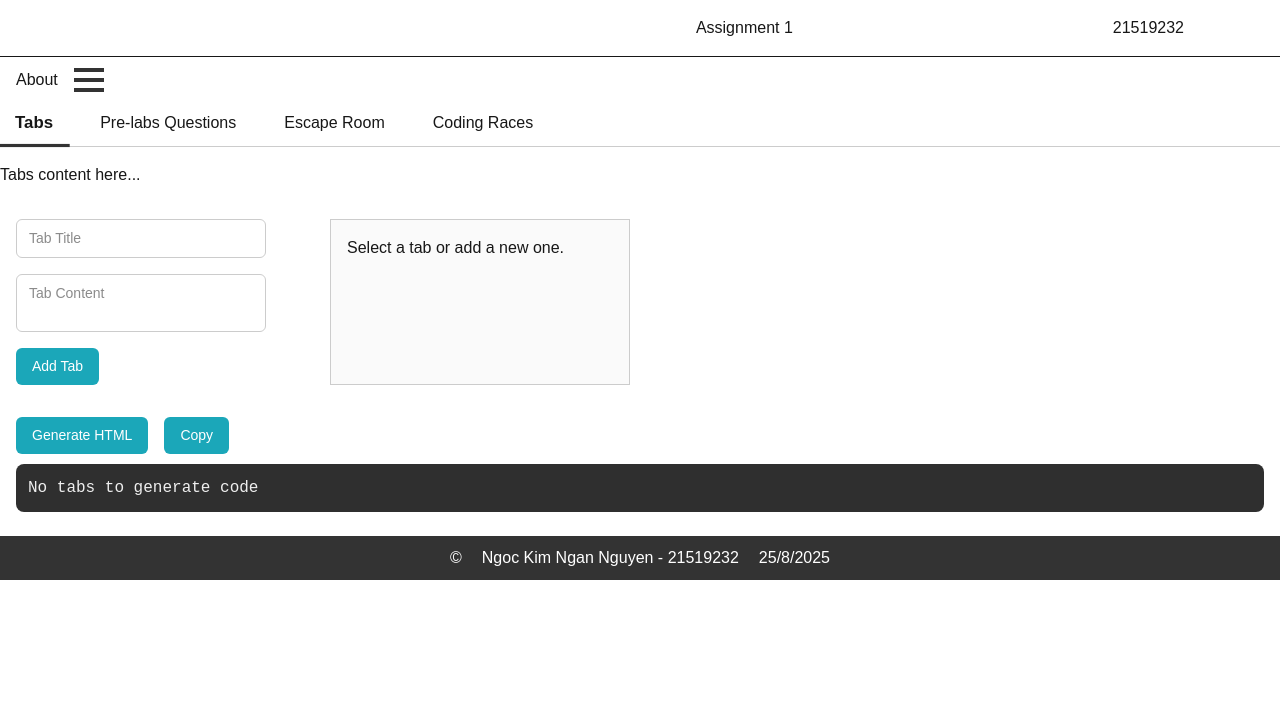
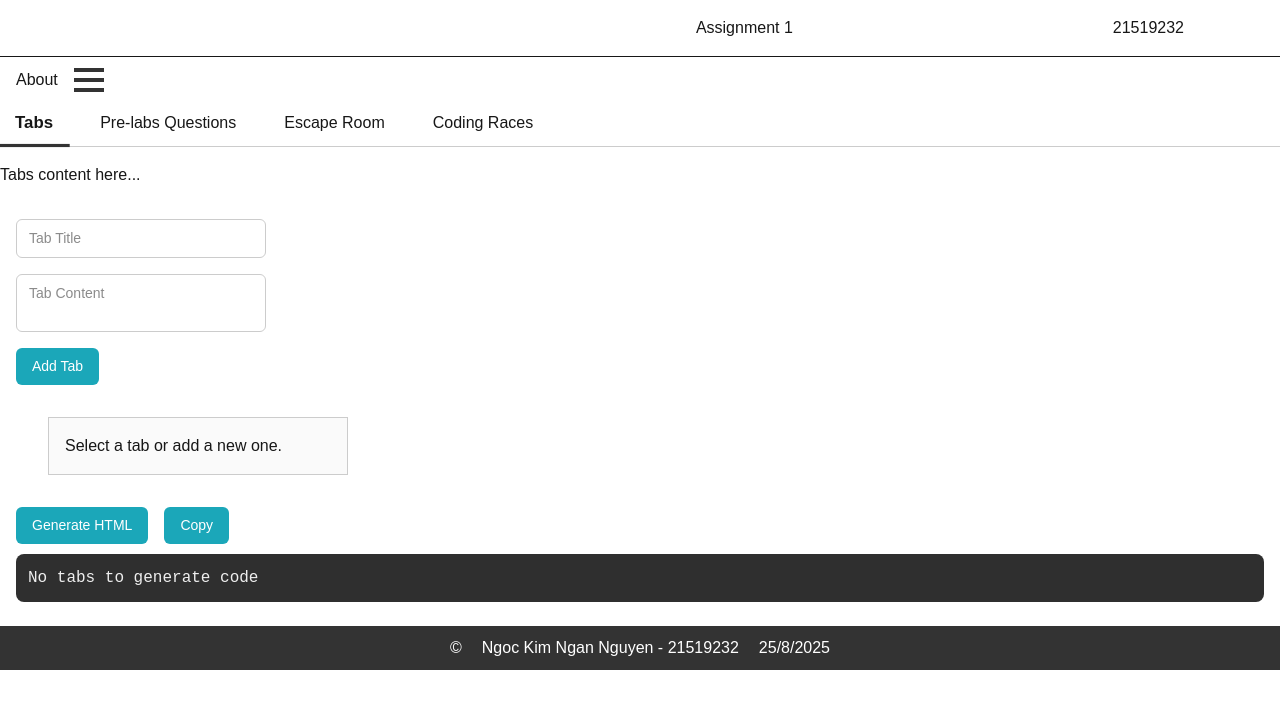
Before and after one commit to nganLikeable/LMS-Moodle-Featuring-Escape-room, a Next.js app: page / in a window 1280 px wide. Shown: the top 708 px of the page. Built offline with nearby package versions, Linux system fonts and the light colour scheme.

Commit message:
separate features into 3: tabForm (renamed from generatedTab), tab content display, output

```diff
--- a/app/Components/GeneratedTabs.tsx
+++ /dev/null
@@ -1,96 +0,0 @@
-"use client";
-import { useEffect, useRef, useState } from "react";
-import styles from "./GeneratedTabs.module.css";
-import TabContentDisplay from "./TabContentDisplay";
-import { Tab } from "./types";
-export default function GeneratedTabs() {
-  const [tabs, setTabs] = useState<Tab[]>([]);
-  const [activeTab, setActiveTab] = useState<number | null>(null);
-  const [title, setTitle] = useState("");
-  const [content, setContent] = useState("");
-
-  // measure and set height of text area dynamically
-  const textareaRef = useRef<HTMLTextAreaElement>(null); // object
-
-  // auto resize effect, runs whenever content changes
-  useEffect(() => {
-    // safety check if
-    if (textareaRef.current) {
-      textareaRef.current.style.height = "auto"; // reset
-      textareaRef.current.style.height = `${textareaRef.current.scrollHeight}px`;
-    }
-  }, [content]);
-
-  // load saved tabs on mount
-  useEffect(() => {
-    const saved = localStorage.getItem("tabs");
-    if (saved) {
-      setTabs(JSON.parse(saved));
-    }
-  }, []);
-
-  useEffect(() => {
-    localStorage.setItem("tabs", JSON.stringify(tabs));
-  }, [tabs]);
-
-  const addTab = () => {
-    if (!title.trim()) return; // prevent adding tabs with empty title
-
-    if (tabs.length >= 15) {
-      alert("You can only create 15 tabs!!");
-      return;
-    }
-    const newTab: Tab = {
-      id: Date.now(), // unique id
-      title,
-      content,
-    };
-    setTabs([...tabs, newTab]);
-    setActiveTab(newTab.id);
-    setTitle(""); // clear input for next entry
-    setContent("");
-  };
-
-  const removeTab = (id: number) => {
-    const updatedTabs = tabs.filter((tab) => tab.id !== id);
-    setTabs(updatedTabs);
-
-    // check if deleted tab is currently active => make the first tab active or nothing is shown if no tabs left
-    if (activeTab === id) {
-      setActiveTab(updatedTabs.length > 0 ? updatedTabs[0].id : null);
-    }
-  };
-
-  return (
-    <div className={styles.container}>
-      {/* Form inputs */}
-      <div className={styles.inputFields}>
-        <input
-          type="text"
-          className={styles.tabTitle}
-          placeholder="Tab Title"
-          value={title}
-          onChange={(e) => setTitle(e.target.value)}
-        />
-
-        <textarea
-          ref={textareaRef}
-          className={styles.tabContent}
-          placeholder="Tab Content"
-          value={content}
-          onChange={(e) => setContent(e.target.value)}
-        />
-        <button className={styles.addTabButton} onClick={addTab}>
-          Add Tab
-        </button>
-      </div>
-
-      <TabContentDisplay
-        tabs={tabs}
-        activeTab={activeTab}
-        setActiveTab={setActiveTab}
-        removeTab={removeTab}
-      />
-    </div>
-  );
-}
--- /dev/null
+++ b/app/Components/TabContainer.tsx
@@ -0,0 +1,59 @@
+"use client";
+import { useEffect, useState } from "react";
+
+import TabContentDisplay from "./TabContentDisplay";
+import GeneratedTabs from "./TabForm";
+import { Tab } from "./types";
+
+export default function TabContainer() {
+  const [tabs, setTabs] = useState<Tab[]>([]);
+  const [activeTab, setActiveTab] = useState<number | null>(null);
+  const addTab = (title: string, content: string) => {
+    if (!title.trim()) return; // prevent adding tabs with empty title
+
+    if (tabs.length >= 15) {
+      alert("You can only create 15 tabs!!");
+      return;
+    }
+    const newTab: Tab = {
+      id: Date.now(), // unique id
+      title,
+      content,
+    };
+    setTabs([...tabs, newTab]);
+    setActiveTab(newTab.id);
+  };
+
+  // load saved tabs on mount
+  useEffect(() => {
+    const saved = localStorage.getItem("tabs");
+    if (saved) {
+      setTabs(JSON.parse(saved));
+    }
+  }, []);
+
+  useEffect(() => {
+    localStorage.setItem("tabs", JSON.stringify(tabs));
+  }, [tabs]);
+
+  const removeTab = (id: number) => {
+    const updatedTabs = tabs.filter((tab) => tab.id !== id);
+    setTabs(updatedTabs);
+
+    // check if deleted tab is currently active => make the first tab active or nothing is shown if no tabs left
+    if (activeTab === id) {
+      setActiveTab(updatedTabs.length > 0 ? updatedTabs[0].id : null);
+    }
+  };
+  return (
+    <div>
+      <GeneratedTabs addTab={addTab} />
+      <TabContentDisplay
+        tabs={tabs}
+        activeTab={activeTab}
+        setActiveTab={setActiveTab}
+        removeTab={removeTab}
+      />
+    </div>
+  );
+}
--- a/app/Components/TabContentDisplay.module.css
+++ b/app/Components/TabContentDisplay.module.css
@@ -1,6 +1,7 @@
 .container {
   display: flex;
   gap: 2rem;
+  padding: 1rem;
 }
 .content {
   flex: 0 0 300px;
--- /dev/null
+++ b/app/Components/TabForm.tsx
@@ -0,0 +1,54 @@
+"use client";
+import { useEffect, useRef, useState } from "react";
+import styles from "./TabForm.module.css";
+
+type TabFormProps = {
+  addTab: (title: string, content: string) => void;
+};
+export default function GeneratedTabs({ addTab }: TabFormProps) {
+  const [title, setTitle] = useState("");
+  const [content, setContent] = useState("");
+
+  // measure and set height of text area dynamically
+  const textareaRef = useRef<HTMLTextAreaElement>(null); // object
+
+  // auto resize effect, runs whenever content changes
+  useEffect(() => {
+    // safety check if
+    if (textareaRef.current) {
+      textareaRef.current.style.height = "auto"; // reset
+      textareaRef.current.style.height = `${textareaRef.current.scrollHeight}px`;
+    }
+  }, [content]);
+
+  const handleAdd = () => {
+    addTab(title, content), setTitle(""); // clear input for next entry
+    setContent("");
+  };
+
+  return (
+    <div className={styles.container}>
+      {/* Form inputs */}
+      <div className={styles.inputFields}>
+        <input
+          type="text"
+          className={styles.tabTitle}
+          placeholder="Tab Title"
+          value={title}
+          onChange={(e) => setTitle(e.target.value)}
+        />
+
+        <textarea
+          ref={textareaRef}
+          className={styles.tabContent}
+          placeholder="Tab Content"
+          value={content}
+          onChange={(e) => setContent(e.target.value)}
+        />
+        <button className={styles.addTabButton} onClick={handleAdd}>
+          Add Tab
+        </button>
+      </div>
+    </div>
+  );
+}
--- a/app/page.tsx
+++ b/app/page.tsx
@@ -1,9 +1,9 @@
 // app/page.tsx
 import Footer from "./Components/Footer";
-import GeneratedTabs from "./Components/GeneratedTabs";
 import Header from "./Components/Header";
 import NavBar from "./Components/NavBar";
 import Output from "./Components/Output";
+import TabContainer from "./Components/TabContainer";
 import Tabs from "./Components/Tabs";
 export default function Home() {
   return (
@@ -12,7 +12,7 @@ export default function Home() {
       <hr></hr>
       <NavBar />
       <Tabs />
-      <GeneratedTabs />
+      <TabContainer />
       <Output />
       <Footer />
     </div>
```
Also changed, not shown: app/Components/TabForm.module.css (renamed from app/Components/GeneratedTabs.module.css).
